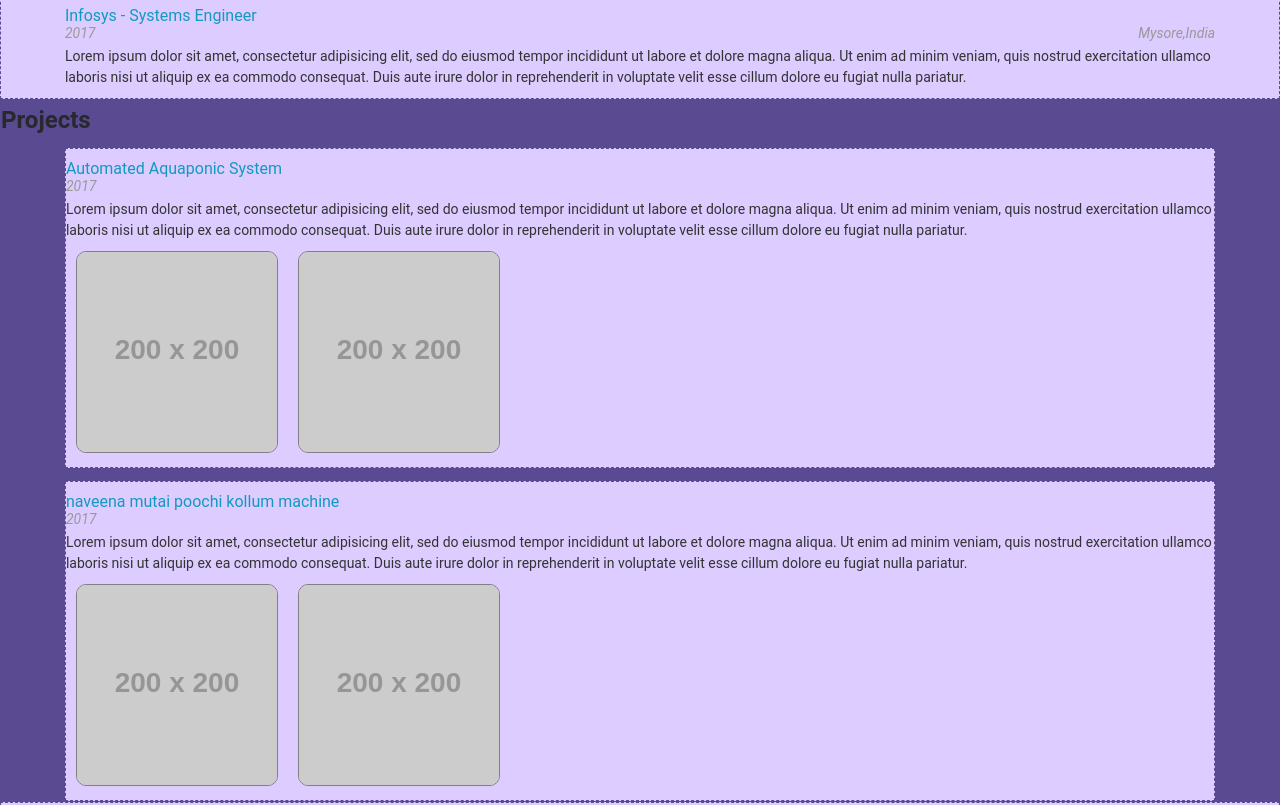
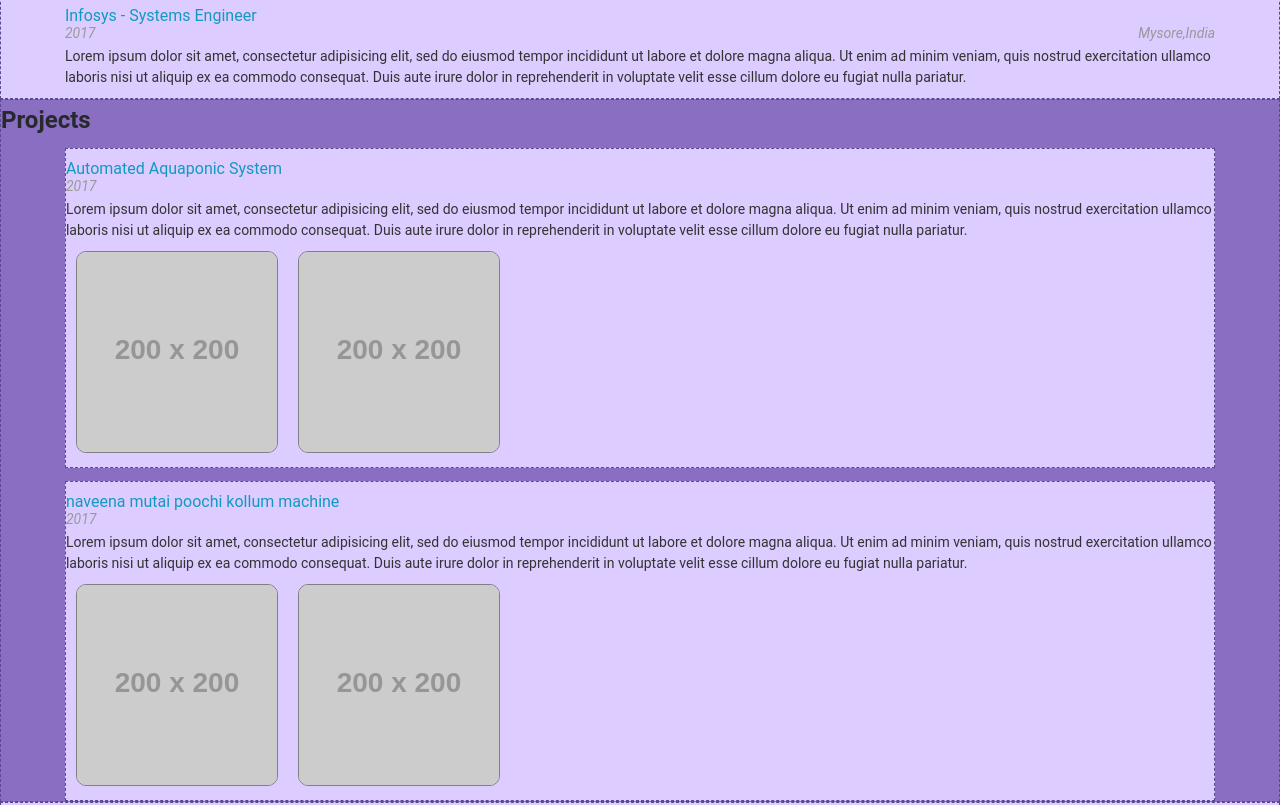
Before and after one commit to ashokviswa96/Udacity-Resume-Project, a plain HTML site: page index.html in a window 1280 px wide. Shown: the part 492-1297 px from the top of the page. Drawn offline with Linux system fonts and the light colour scheme; some packages are replaced by stand-ins of ours; placeholder pictures from the web are drawn by us.

Commit message:
Update style.css

```diff
--- a/css/style.css
+++ b/css/style.css
@@ -29,7 +29,7 @@ a {
   border:1px dashed #5a4a91;
 }
 #projects{
-  background-color: #5a4a91;
+  background-color: #8a6ec1;
 }
 #download {
     font-size: 20px;
```
